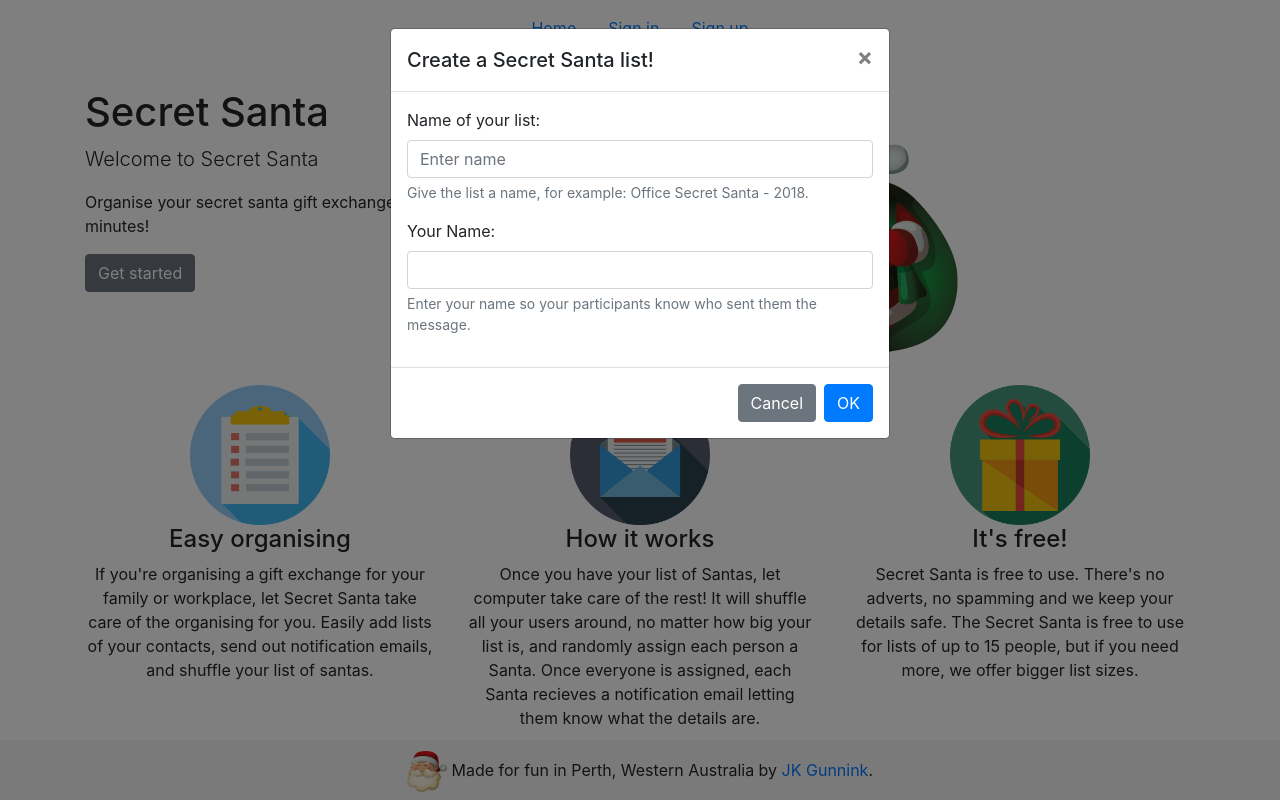
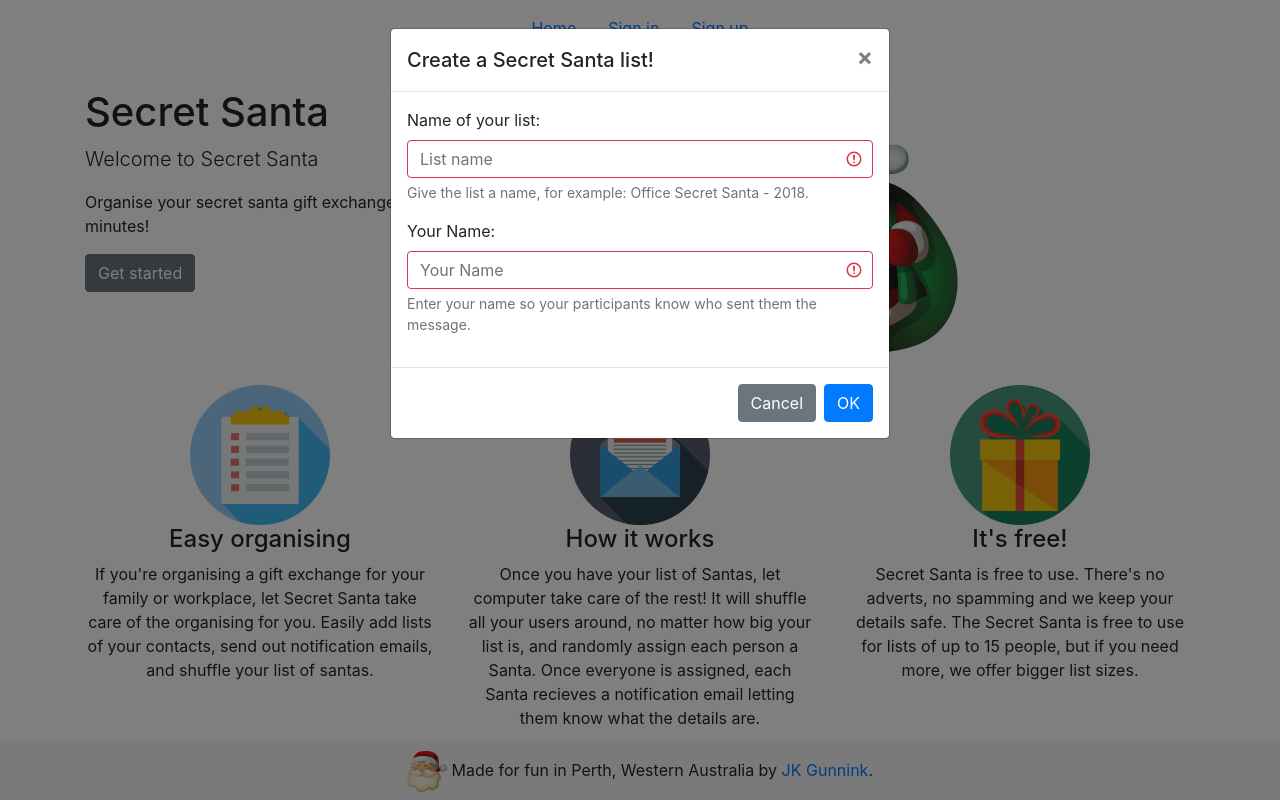
Before and after one commit to jgunnink/secret-santa-vue, a Vue app: page /#/ in a window 1280 px wide. Both pictures are taken after a click on the button "Get started". Built offline with nearby package versions, Linux system fonts and the light colour scheme.

Commit message:
Adds component. Update store values and types. Register component

```diff
--- a/src/App.vue
+++ b/src/App.vue
@@ -8,8 +8,9 @@
 
 <script lang="ts">
 import Vue from "vue";
-import AppFooter from "@/components/AppFooter.vue";
-import Navbar from "@/components/Navbar.vue";
+import AppFooter from "./components/AppFooter.vue";
+import Navbar from "./components/Navbar.vue";
+import CreateListModal from "./components/CreateListModal.vue";
 
 export default class App extends Vue {}
 </script>
--- a/src/components/CreateListModal.vue
+++ b/src/components/CreateListModal.vue
@@ -9,7 +9,8 @@
                       type="text"
                       v-model="listName"
                       required
-                      placeholder="Enter name">
+                      :state="listName.trim().length > 1"
+                      placeholder="List name">
         </b-form-input>
       </b-form-group>
       <b-form-group id="organiserNameGroup"
@@ -18,8 +19,10 @@
                     description="Enter your name so your participants know who sent them the message.">
         <b-form-input id="organiserNameInput"
                       type="text"
+                      required
                       v-model="organiserName"
-                      required>
+                      :state="organiserName.trim().length > 1"
+                      placeholder="Your Name">
         </b-form-input>
       </b-form-group>
     </b-form>
@@ -37,7 +40,11 @@ export default class CreateListModal extends Vue {
 
   onSubmit(evt) {
     evt.preventDefault();
-    alert(this.listName + this.organiserName);
+    if (!this.listName || !this.organiserName) {
+      alert("Please fill out the fields before proceeding");
+    } else {
+      console.log("Form OK");
+    }
   }
 }
 </script>
--- a/src/components/Home.vue
+++ b/src/components/Home.vue
@@ -52,9 +52,13 @@
 <script lang="ts">
 import Vue from "vue";
 import Component from "vue-class-component";
-import CreateListModal from "@/components/CreateListModal.vue";
+import CreateListModal from "./CreateListModal.vue";
 
-@Component
+@Component({
+  components: {
+    CreateListModal,
+  },
+})
 export default class Home extends Vue {
   get msg(): string {
     return "Welcome to Secret Santa";
--- a/src/store/store.ts
+++ b/src/store/store.ts
@@ -7,6 +7,7 @@ Vue.use(Vuex);
 export const store = new Vuex.Store({
   state: {
     listName: {} as List,
+    organiserName: String,
     santas: [] as Santa[],
   },
 });
```
Also changed, not shown: src/types/index.ts (+4 -4 lines).
